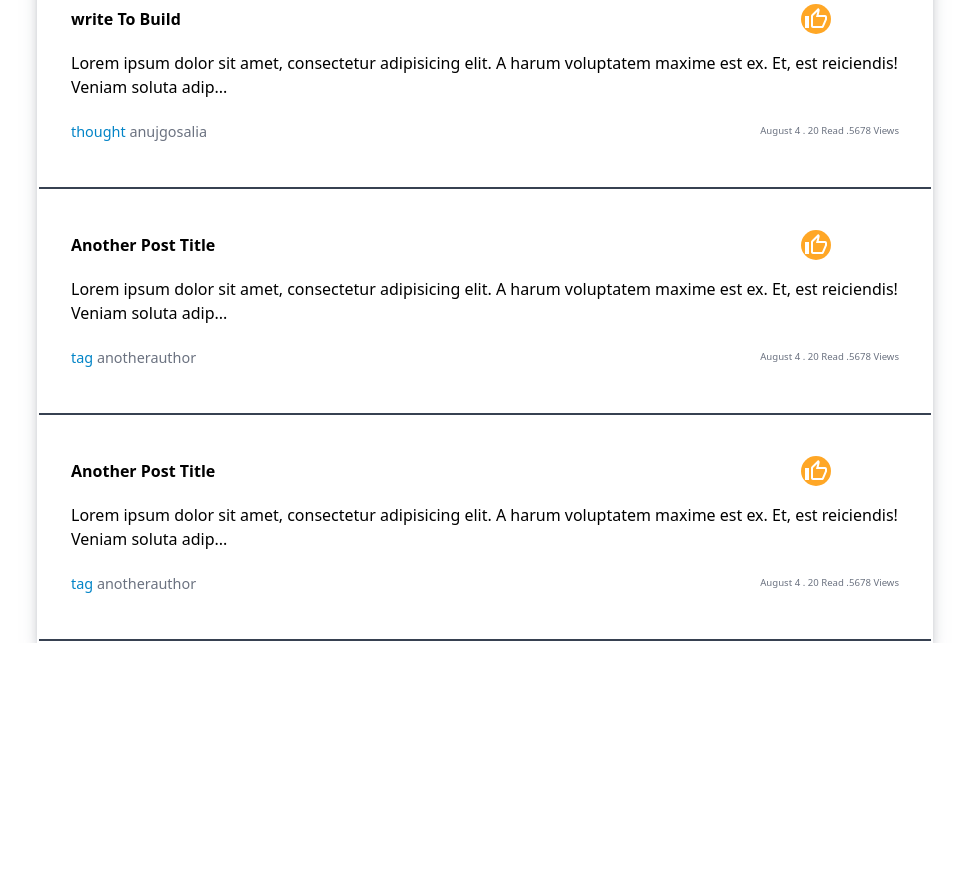
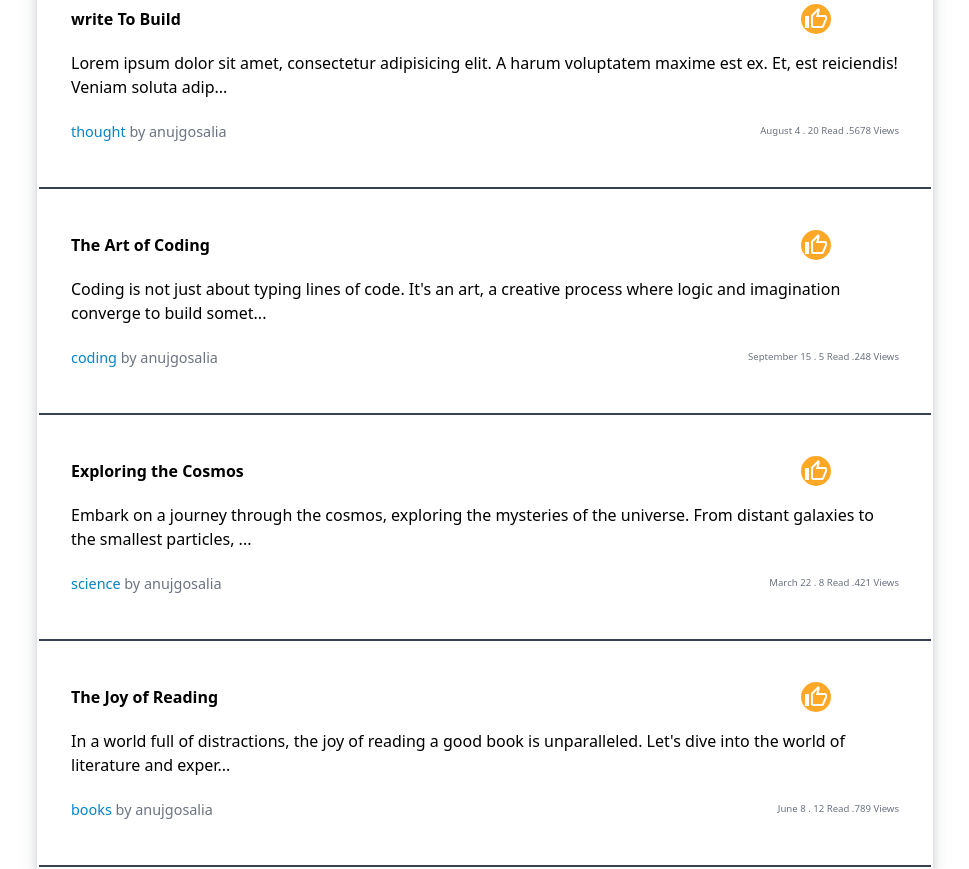
Before and after one commit to Prince-kumar-pk/TERRIBLY-TINY-TALES-ASSIGNMENT, a React (Create React App) app: page / in a window 1280 px wide. Shown: the part 1460-2329 px from the top of the page, without its empty margins (155-1124 px from the left). Before the commit the page ends 2103 px from the top, so only its background shows below. Built offline with nearby package versions, Linux system fonts and the light colour scheme.

Commit message:
update json data

```diff
--- a/src/components/Data.js
+++ b/src/components/Data.js
@@ -11,7 +11,7 @@ var Data = {
             header: "A changing World Order",
             content: "The world is changing at a feverish pace. Friends,colleagues and everyone engaged in knowladge work are begining to sense this, including Lorem ipsum dolor sit amet consectetur adipisicing elit. Eaque ad hic totam cum, reiciendis modi? Ipsam illum reiciendis deserunt facere!",
             tag: "musing",
-            byname: "by anujgosalia",
+            byname: "anujgosalia",
             date: "August 2",
             timesRead: "2",
             views: "102"
@@ -20,7 +20,7 @@ var Data = {
             header: "India v/s Australia",
             content: " Think about it - this cricket series was akin to therapy. Laying our childhood trauma up top, working with it slowly and surely over two movment Lorem ipsum dolor sit amet, consectetur adipisicing elit. A harum voluptatem maxime est ex. Et, est reiciendis! Veniam soluta adipisci pariatur a ab nobis rem tempore nostrum voluptatum quasi aliquam debitis, similique ipsam esse quae est? Adipisci tempora fuga repellendus?",
             tag: "thought",
-            byname: "by anujgosalia",
+            byname: "anujgosalia",
             date: "january 4",
             timesRead: "1",
             views: "156"
@@ -35,23 +35,32 @@ var Data = {
             views: "5678"
         },
         {
-            header: "Another Post Title",
-            content: "Lorem ipsum dolor sit amet, consectetur adipisicing elit. A harum voluptatem maxime est ex. Et, est reiciendis! Veniam soluta adipisci pariatur a ab nobis rem tempore nostrum voluptatum quasi aliquam debitis, similique ipsam esse quae est? Adipisci tempora fuga repellendus?",
-            tag: "tag",
-            byname: "anotherauthor",
-            date: "August 4",
-            timesRead: "20",
-            views: "5678"
-        },
-        {
-            header: "Another Post Title",
-            content: "Lorem ipsum dolor sit amet, consectetur adipisicing elit. A harum voluptatem maxime est ex. Et, est reiciendis! Veniam soluta adipisci pariatur a ab nobis rem tempore nostrum voluptatum quasi aliquam debitis, similique ipsam esse quae est? Adipisci tempora fuga repellendus?",
-            tag: "tag",
-            byname: "anotherauthor",
-            date: "August 4",
-            timesRead: "20",
-            views: "5678"
-        },
+            header: "The Art of Coding",
+            content: "Coding is not just about typing lines of code. It's an art, a creative process where logic and imagination converge to build something amazing. Lorem ipsum dolor sit amet, consectetur adipisicing elit. Inventore, exercitationem.",
+            tag: "coding",
+            byname: "anujgosalia",
+            date: "September 15",
+            timesRead: "5",
+            views: "248"
+          },
+          {
+            header: "Exploring the Cosmos",
+            content: "Embark on a journey through the cosmos, exploring the mysteries of the universe. From distant galaxies to the smallest particles, there's so much to discover. Lorem ipsum dolor sit amet, consectetur adipisicing elit. Eos, accusantium.",
+            tag: "science",
+            byname: "anujgosalia",
+            date: "March 22",
+            timesRead: "8",
+            views: "421"
+          },
+          {
+            header: "The Joy of Reading",
+            content: "In a world full of distractions, the joy of reading a good book is unparalleled. Let's dive into the world of literature and experience the magic of words. Lorem ipsum dolor sit amet, consectetur adipisicing elit. Deleniti, quas.",
+            tag: "books",
+            byname: "anujgosalia",
+            date: "June 8",
+            timesRead: "12",
+            views: "789"
+          }
 
     ]
 };
--- a/src/components/Posts.jsx
+++ b/src/components/Posts.jsx
@@ -42,7 +42,7 @@ const Posts = ({postData}) => {
       <div className="h-12 border-0 border-black flex justify-between gap-8">
       <div className='border-0 border-black tablet:cuflex_3 shrink text-left mobiles:flex-1 self-center font-medium'>
         <span className='text-sky-600 mobilem:text-[.9rem]  '> {postData.tag} </span>
-        <span className='text-gray-500 mobilem:text-[.9rem] '> {postData.byname} </span>
+        <span className='text-gray-500 mobilem:text-[.9rem] '>by {postData.byname} </span>
       </div>
         <div className='border-0 border-red-500 tablet:cuflex_5 mobiles:cuflex_7 mobiles:text-[.6rem] shrink-0 text-center self-center flex'>
             <span className="text-gray-500 w-full   border-0 border-red-400  tablet:ml-auto mobiles:ml-0 mobilel:ml-auto "> {postData.date} . {postData.timesRead} Read .
```
